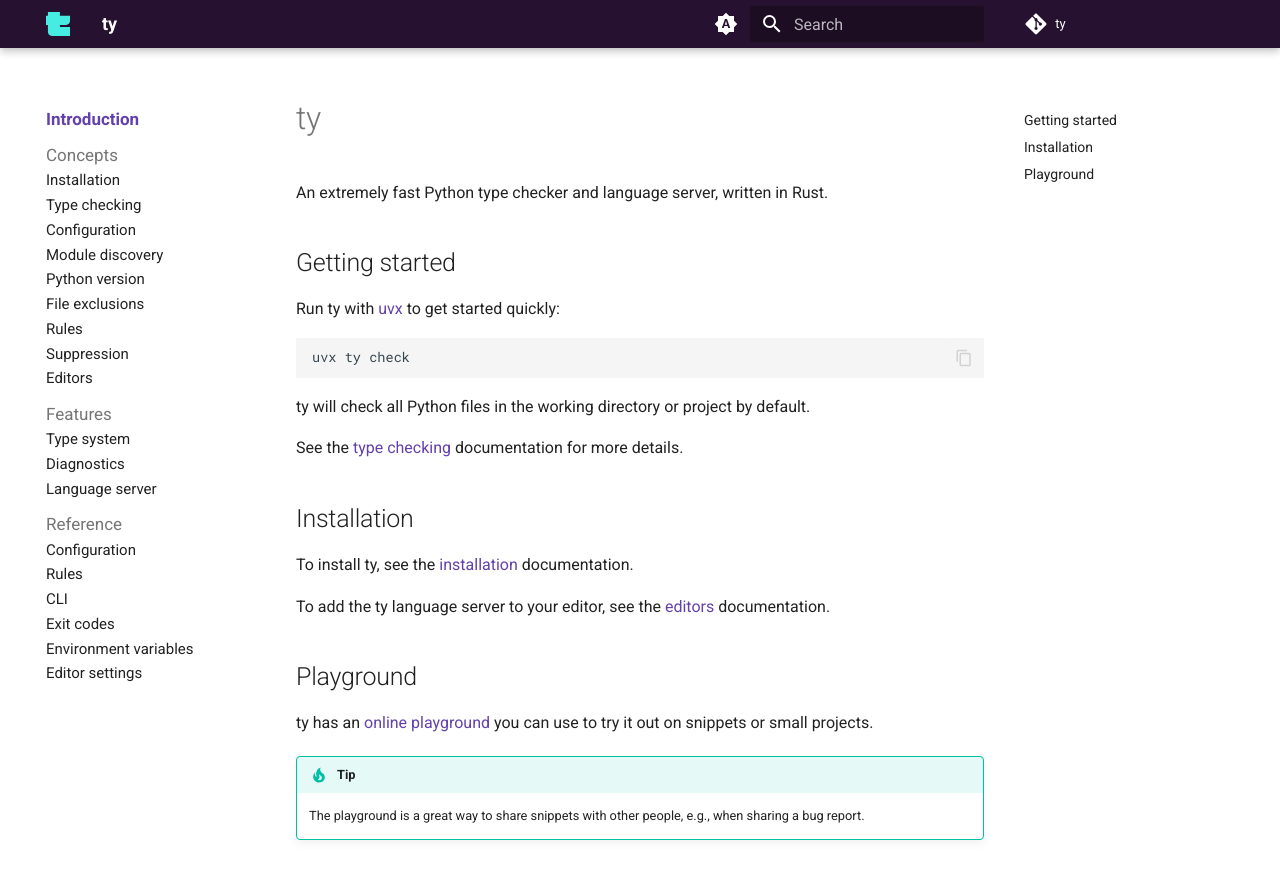
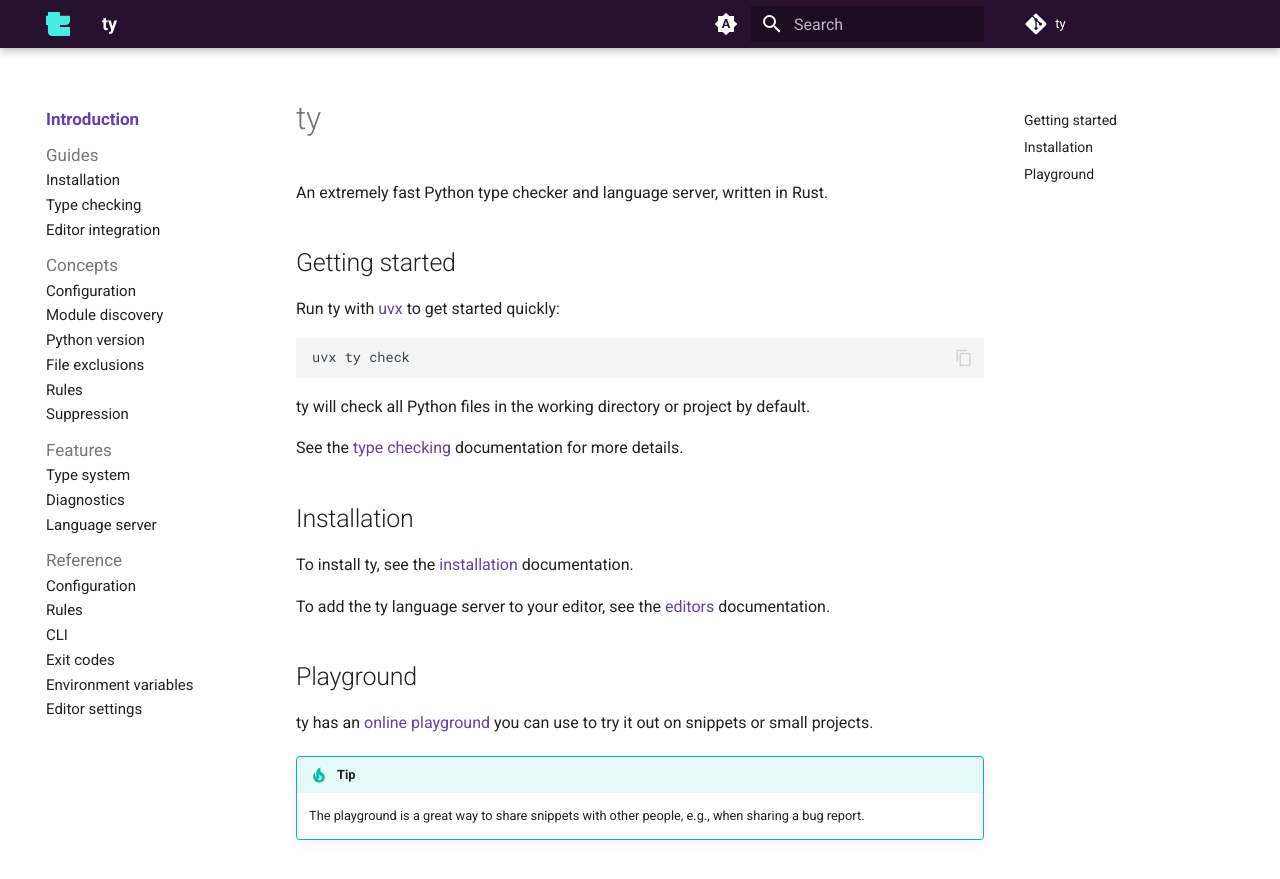
Before and after one commit to astral-sh/ty, an MkDocs documentation site: the page built from docs/index.md, in a window 1280 px wide and 900 px high. Shown: the top 879 px of the window. Built offline with MkDocs 1.6.1 and Material for MkDocs 9.7.7, drawn with Linux system fonts in a browser that asks for light colours; comment, search, counter and statistics services are not loaded.

Commit message:
Add a "Guides" section to the documentation
And move Installation, Type checking, and Editor integrations there

```diff
--- a/mkdocs.yml
+++ b/mkdocs.yml
@@ -82,16 +82,17 @@
       link: https://x.com/astral_sh
 nav:
   - Introduction: index.md
-  - Concepts:
+  - Guides:
       - Installation: installation.md
       - Type checking: type-checking.md
+      - Editor integration: editors.md
+  - Concepts:
       - Configuration: configuration.md
       - Module discovery: modules.md
       - Python version: python-version.md
       - File exclusions: exclusions.md
       - Rules: rules.md
       - Suppression: suppression.md
-      - Editors: editors.md
   - Features:
       - Type system: features/type-system.md
       - Diagnostics: features/diagnostics.md
```
